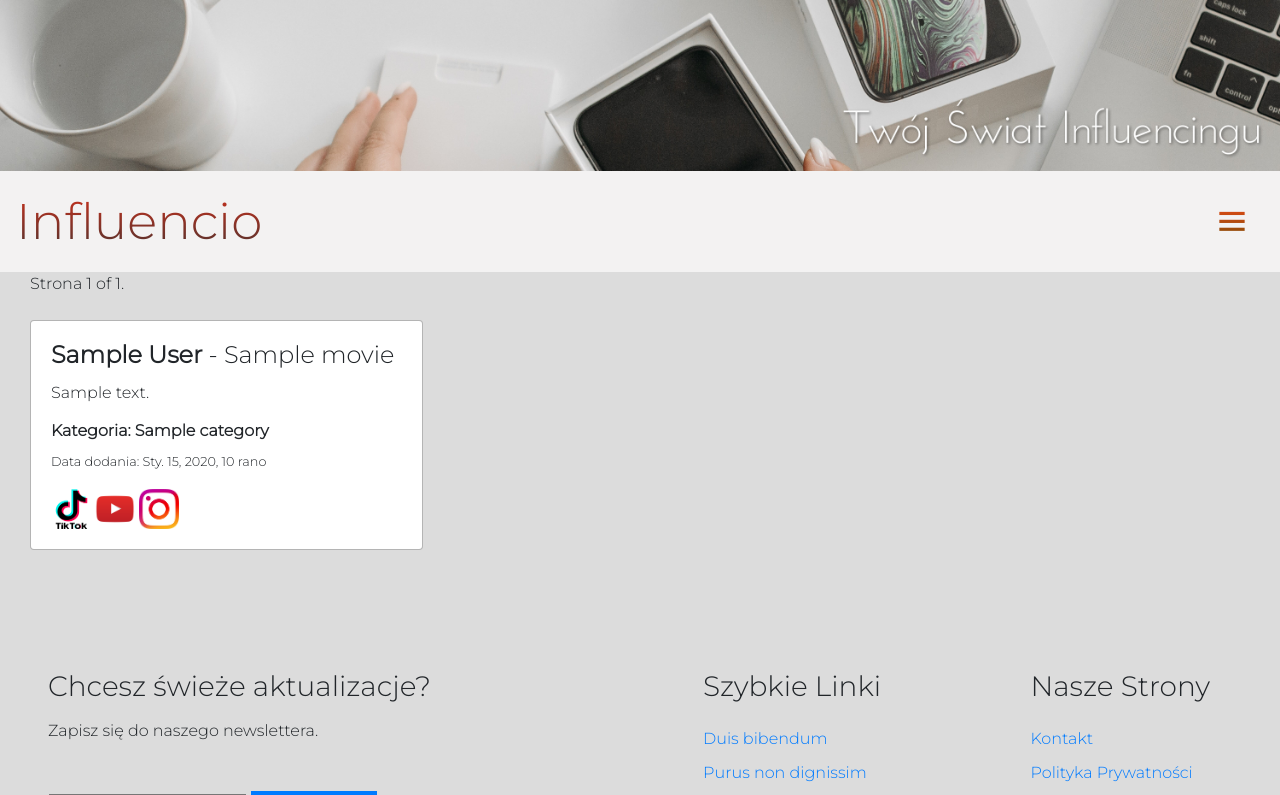
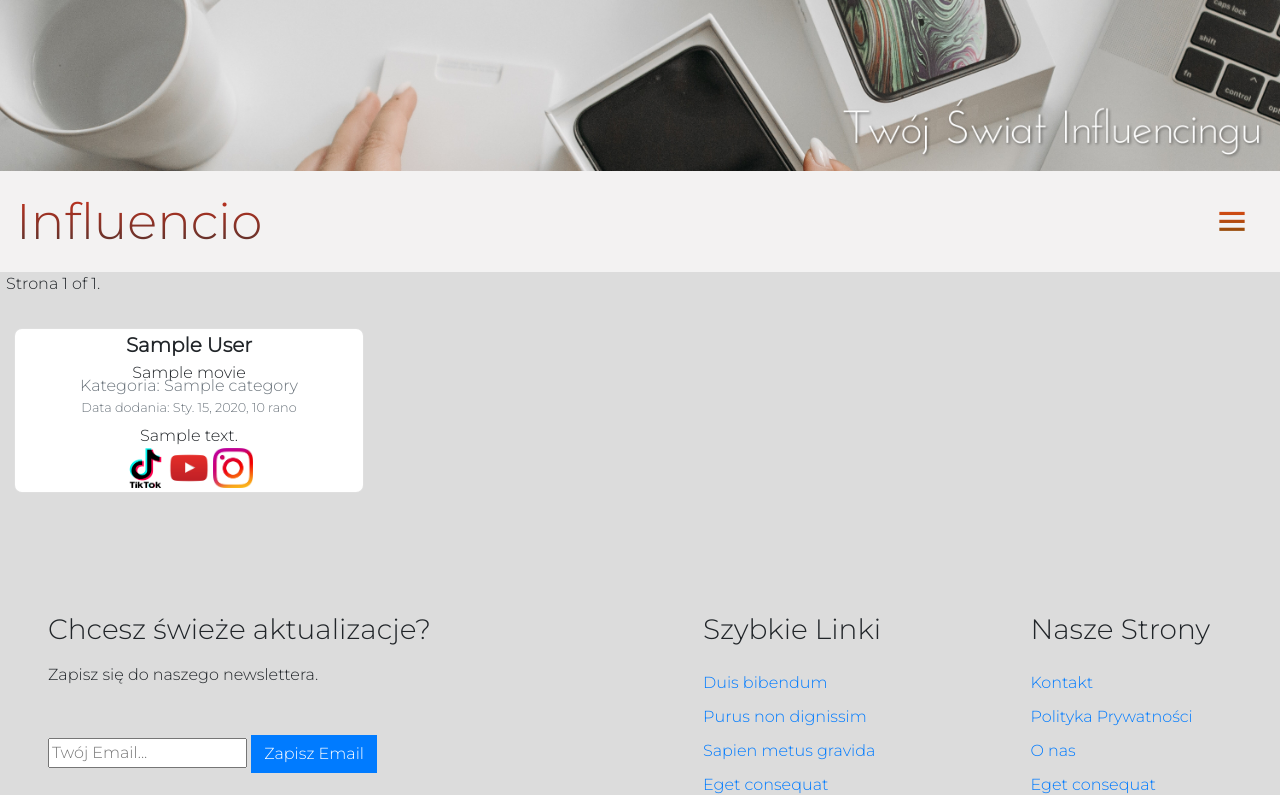
Before and after one commit to TomPrint/influencio, a Django app: template src/apps/pages/templates/pages/home.html in a window 1280 px wide. Shown: the top 795 px of the page. Run offline with Django 3.2, Linux system fonts and the light colour scheme; the template is opened without the code that fills it: most values are stand-ins (such as "Sample title", 1, 10 or a date in 2020); some libraries are stand-ins or nearby versions.

Commit message:
Update cards in home.html + update CSS

```diff
--- a/src/apps/pages/templates/pages/home.html
+++ b/src/apps/pages/templates/pages/home.html
@@ -43,13 +43,43 @@
 <div container>
     <div class="row">
         {% for movie in object_list %}
-        <div class="col-lg-4 mb-2 d-flex align-items-stretch">
+        <div class="col-lg-4 d-flex align-items-stretch">
+            <div class="card m-2">
+            <div class="card-body p-1">
+                <h5 class="card-title"><a><strong>{{ movie.author}}</strong></a></h5>
+                <h6 class="card-subtitle">{{ movie.title }}</h6>
+                <h6 class="card-subtitle mb-2 text-muted">Kategoria: {{ movie.category }}</h6>
+                <h6 class="card-subtitle mb-2 text-muted"><small>Data dodania: {{ movie.date_posted }}</small></h6>
+                <div class="movie_container">
+                    <div class="movie_item">{{movie.content | safe }}</div>
+                </div>
+                <p class="card-text" style="fluid:center;">
+                {% if movie.tiktok_url|length > 0  %}
+                    <a href="{{ movie.tiktok_url }}"><img src='static/tik-tok-logo.png' alt="Tik-Tok logo" width="40" height="40"></a>
+                {% endif %}
+                {% if movie.youtube_url|length > 0 %}
+                    <a href ="{{ movie.youtube_url }}"> <img src='static/youtube-logo.png' alt="You Tube logo" width="40" height="40"></a>
+                {% endif %}
+                {% if movie.insta_url|length > 0 %}
+                    <a href ="{{ movie.insta_url }}"><img src='static/instagram-logo.png' alt="Instagram logo" width="40" height="40"></a>
+                {% endif %}
+                </p>
+            </div>
+            </div>
+        </div>
+
+
+
+
+
+
+        {% comment %} <div class="col-lg-4 mb-2 d-flex align-items-stretch">
             <div class="card">
-                <div class="card-body d-flex flex-column">
                 <h4 class="card-title"><a><strong>{{ movie.author}}</strong> - {{ movie.title }}</a></h4>
-                    <p> {{movie.content | safe }}</p>
+                <div class="movie">
+                    {{movie.content | safe }}</p>
+                </div>
                 <div class="row">
-                        <div class="col">
                     <h6><strong> Kategoria: {{ movie.category }} </strong></h6>
                     <p><small>Data dodania: {{ movie.date_posted }}</small></p>
                     {% if movie.tiktok_url|length > 0  %}
@@ -61,12 +91,9 @@
                     {% if movie.insta_url|length > 0 %}
                         <a href ="{{ movie.insta_url }}"><img src='static/instagram-logo.png' alt="Instagram logo" width="40" height="40"></a>
                     {% endif %}
-
                 </div>
             </div>
-                </div>
-            </div>
-        </div>
+        </div> {% endcomment %}
         {%endfor%}
     </div>
 </div>
--- a/src/static/style.css
+++ b/src/static/style.css
@@ -145,22 +145,24 @@ body{
     font-family: 'Montserrat', sans-serif;
     }
 
-
 section{
     text-decoration: none;
-    padding-left: 30px;
-    padding-right: 10px;
+    padding-left: 6px;
+    padding-right: 6px;
 }
 
+.card{
+    width: 350px;
+    justify-content: center;
+    text-align: center;
+    border-radius: 0.5rem;
+}
 
-.card {
-
-    border-radius: 4px;
-    border:flex;
-    border: solid 1px rgba(0, 0, 0, 0.295);
-    display:flex;
-    width:600px
-
+.card-title{
+    display: inline-block;
+}
+.movie_cointainer{
+    overflow: hidden;
 }
 
 iframe.instagram-media {
@@ -168,8 +170,6 @@ iframe.instagram-media {
     width: 100% !important;
     min-width: auto !important;
 }
-
-
 
 /*  BACK TO THE TOP BUTTON */
 #button {
```
Lines whose indentation alone changed are shown as unchanged.
